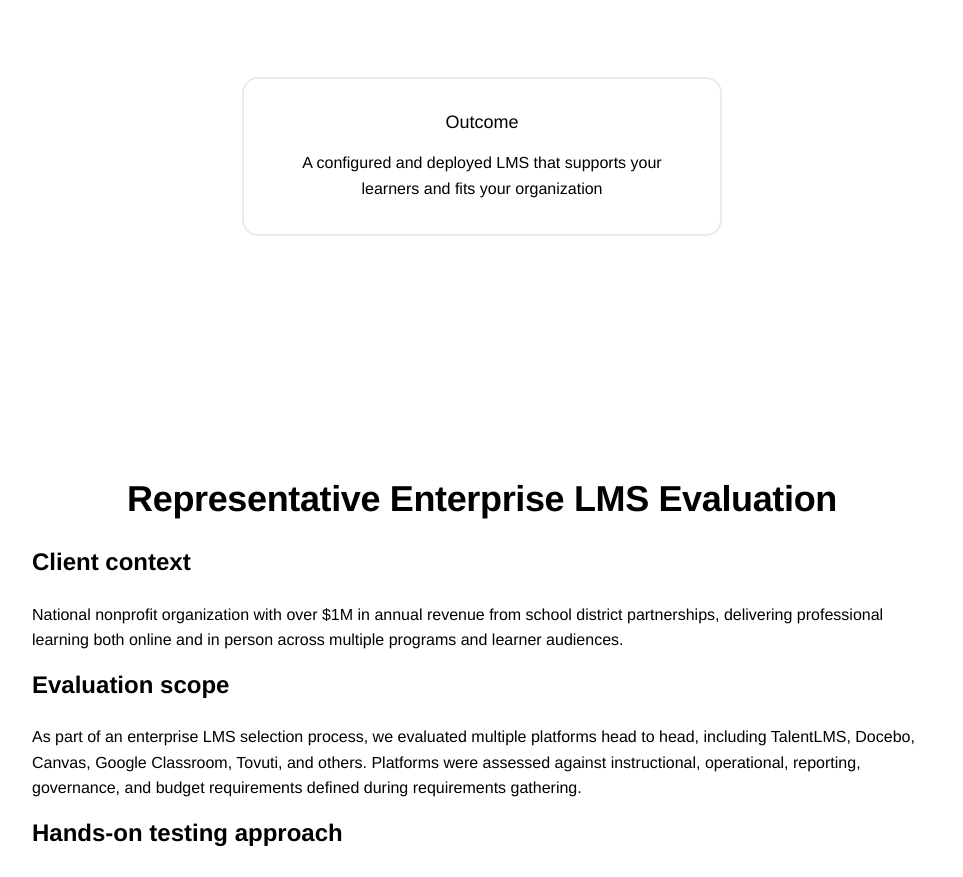
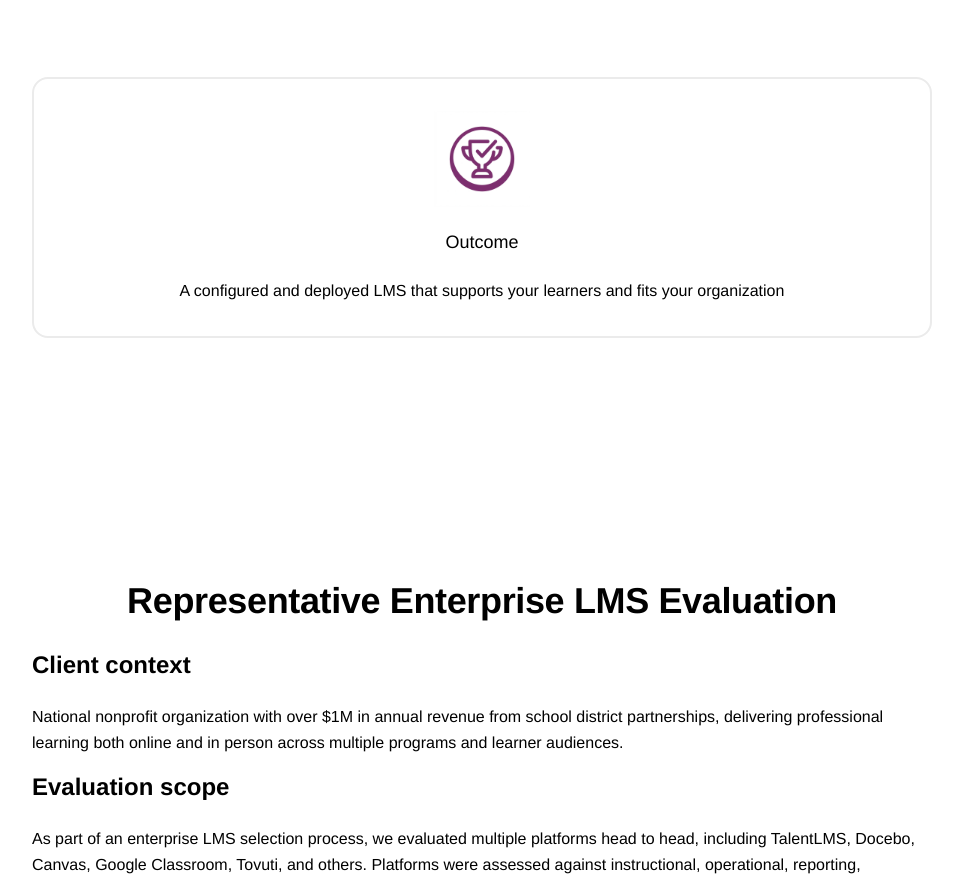
Before and after one commit to IntegralEd/integralplatforms, a website: page src/index.html in a window 1280 px wide. Shown: the part 2052-2929 px from the top of the page, without its empty margins (158-1121 px from the left). Drawn offline with Linux system fonts and the light colour scheme.

Commit message:
Outcome card: full width, h3 heading, timeline-icon sized icon

```diff
--- a/src/css/site.css
+++ b/src/css/site.css
@@ -107,12 +107,11 @@ h3 {
   border: 2px solid var(--border-light);
   border-radius: var(--radius-md);
   padding: var(--spacing-lg);
-  margin: var(--spacing-xl) auto 0;
-  max-width: 480px;
+  margin: var(--spacing-xl) 0 0;
   text-align: center;
 }
 
-.process-outcome h4 {
+.process-outcome h3 {
   color: var(--text-primary);
   font-size: 1.125rem;
   font-weight: 500;
--- a/src/index.html
+++ b/src/index.html
@@ -179,7 +179,8 @@
         </div>
 
         <div class="process-outcome">
-          <h4>Outcome</h4>
+          <img src="assets/outcome.png" alt="Outcome" class="timeline-icon" style="display: block; margin: 0 auto var(--spacing-md);">
+          <h3>Outcome</h3>
           <p>A configured and deployed LMS that supports your learners and fits your organization</p>
         </div>
 
```
